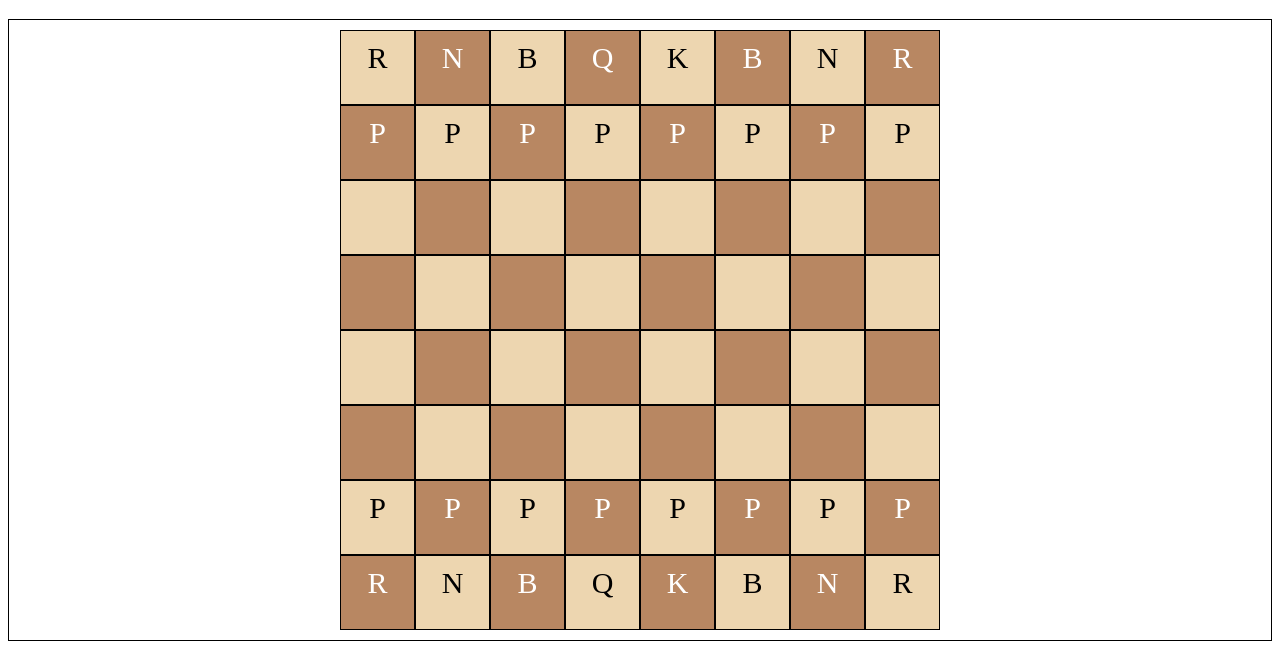
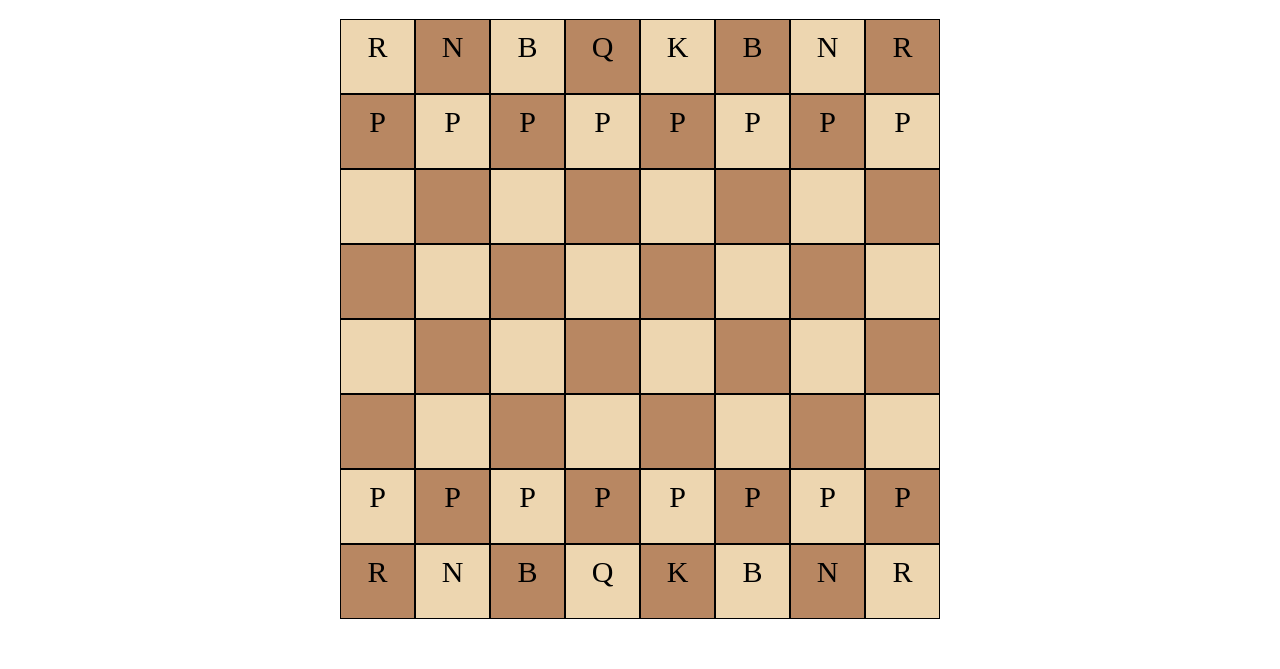
Before and after one commit to dukesook/chess, a plain HTML site: page docs/index.html in a window 1280 px wide. Shown: the part 61-730 px from the top of the page. Drawn offline with Linux system fonts and the light colour scheme.

Commit message:
Hide chessboard border, it didn't match the actual board

```diff
--- a/docs/style.css
+++ b/docs/style.css
@@ -1,11 +1,9 @@
 .chessboard {
   display: grid;
   /* background-color: brown; */
-  border: 1px solid black;
   height: auto;
   grid-template-columns: repeat(8, 75px);
   grid-template-rows: repeat(8, 75px);
-  padding: 10px;
   align-content: center;
   justify-content: center;
 }
@@ -28,7 +26,6 @@
 
 .chessboard > .dark-square {
   background-color: rgb(184,135,98);
-  color: white;
 }
 
 .chessboard > .highlight-square {
```
